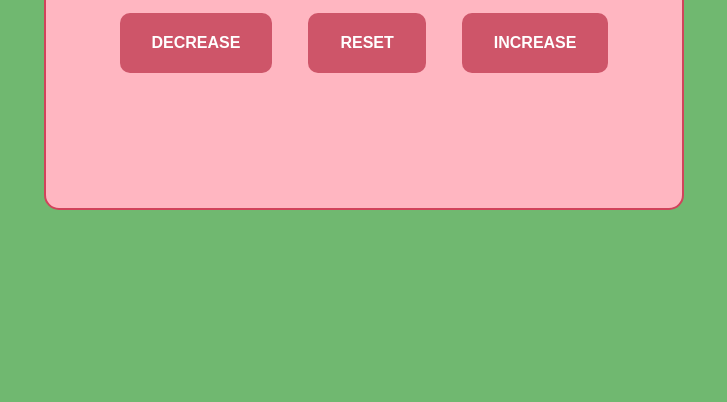
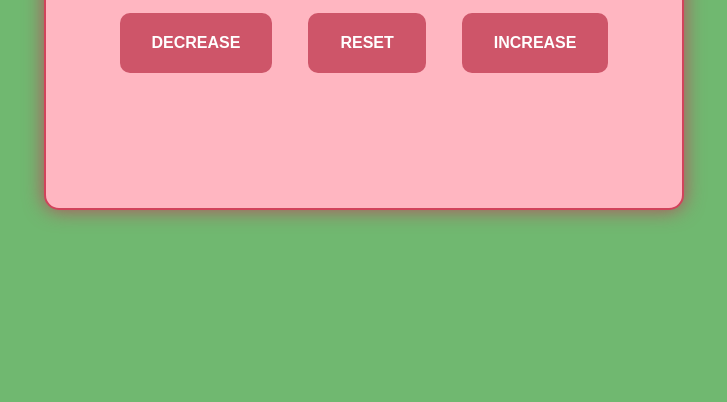
Before and after one commit to bahnisikhadhar/Simple-Counter_DOM, a plain HTML site: page index.html in a window 1280 px wide. Shown: the part 398-800 px from the top of the page, without its empty margins (276-1003 px from the left). Drawn offline with Linux system fonts and the light colour scheme.

Commit message:
update with some decoration

```diff
--- a/style.css
+++ b/style.css
@@ -16,7 +16,7 @@ body {
     background-color: lightpink;
     color: rgb(209, 67, 91);
     border-radius: 15px;
-
+    box-shadow: 0px 0px 20px rgb(184, 75, 93);
 }
 .container h1 {
     font-size: 2.5rem;
```
